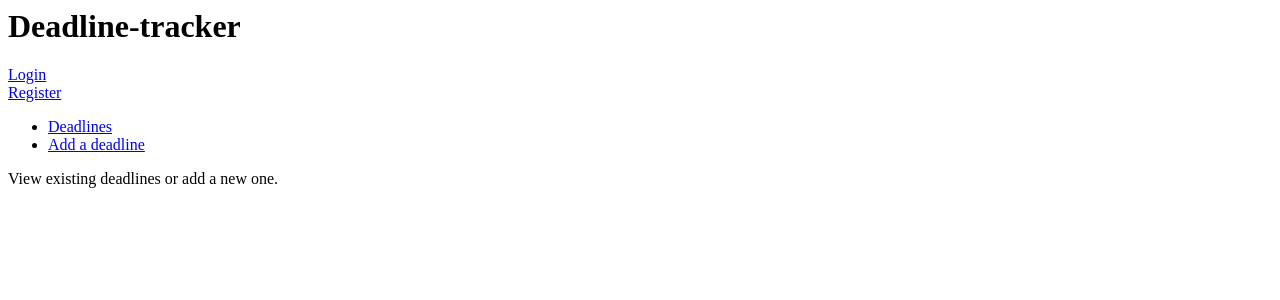
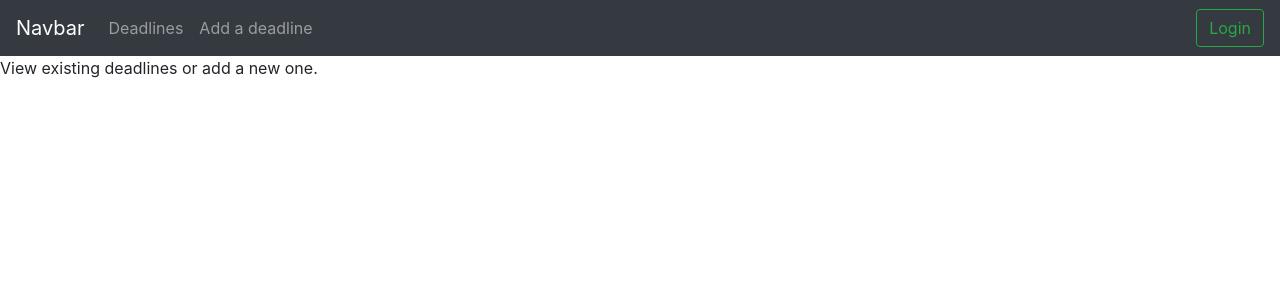
Before and after one commit to Teo44/Deadline-tracker, a Flask app: page / in a window 1280 px wide. Shown: the top 300 px of the page. Run offline with Flask 2, Linux system fonts and the light colour scheme; some libraries are stand-ins or nearby versions.

Commit message:
Changed layout.html to a bootstrap navbar

```diff
--- a/application/templates/index.html
+++ b/application/templates/index.html
@@ -1,4 +1,4 @@
-<h1> Deadline-tracker </h1>
+<!--<h1> Deadline-tracker </h1>-->
 
 {% extends "layout.html" %}
 
--- a/application/templates/layout.html
+++ b/application/templates/layout.html
@@ -2,10 +2,45 @@
 <html>
 	<head>
 		<meta charset="utf-8">
-		<title>TodoApp</title>
+		<title>Deadline-Tracker</title>
+	    <link rel="stylesheet" href="https://maxcdn.bootstrapcdn.com/bootstrap/4.0.0/css/bootstrap.min.css" integrity="sha384-Gn5384xqQ1aoWXA+058RXPxPg6fy4IWvTNh0E263XmFcJlSAwiGgFAW/dAiS6JXm" crossorigin="anonymous">
 	</head>
 
 	<body>
+		<nav class="navbar navbar-expand-lg navbar-dark bg-dark">
+		  <a class="navbar-brand" href="#">Navbar</a>
+		  <button class="navbar-toggler" type="button" data-toggle="collapse" data-target="#navbarSupportedContent" aria-controls="navbarSupportedContent" aria-expanded="false" aria-label="Toggle navigation">
+			<span class="navbar-toggler-icon"></span>
+		  </button>
+
+		  <div class="collapse navbar-collapse" id="navbarSupportedContent">
+			<ul class="navbar-nav mr-auto">
+			  <li class="nav-item">
+				  <a class="nav-link" href="{{ url_for('deadlines_index') }}">Deadlines </a>
+			  </li>
+			  <li class="nav-item">
+				  <a class="nav-link" href="{{ url_for('deadlines_form') }}">Add a deadline</a>
+			  </li>
+			</ul>
+		  </div>
+		  <div class="form-inline">
+			  {% if current_user.is_authenticated %}
+			  <span class="navbar-text pr-2">
+				  Logged in as {{ current_user.username }}
+			  </span>
+			  <form action="{{ url_for('auth_logout') }}">
+				  <button class="btn btn-outline-success" type="submit">Logout</button>
+			  </form>
+			  {% else %}
+			  <form action="{{ url_for('auth_login') }}">
+				  <button class="btn btn-outline-success" type="submit">Login</button>
+			  </form>
+			  {% endif %}
+		  </div>
+		</nav>
+
+
+		<!--
 		{% if current_user.is_authenticated %}
 		<p>
 			Logged in as {{ current_user.username }}. <a href="{{ url_for('auth_logout') }}">Logout</a>
@@ -20,11 +55,15 @@
 			<li><a href="{{ url_for('deadlines_index') }}">Deadlines</a></li>
 			<li><a href="{{ url_for('deadlines_form') }}">Add a deadline</a></li>
 		</ul>
+		-->
 
 		{% block body %}
 			<p>
 				Content.
 			</p>
 		{% endblock %}
+		<script src="https://code.jquery.com/jquery-3.2.1.slim.min.js" integrity="sha384-KJ3o2DKtIkvYIK3UENzmM7KCkRr/rE9/Qpg6aAZGJwFDMVNA/GpGFF93hXpG5KkN" crossorigin="anonymous"></script>
+<script src="https://cdnjs.cloudflare.com/ajax/libs/popper.js/1.12.9/umd/popper.min.js" integrity="sha384-ApNbgh9B+Y1QKtv3Rn7W3mgPxhU9K/ScQsAP7hUibX39j7fakFPskvXusvfa0b4Q" crossorigin="anonymous"></script>
+<script src="https://maxcdn.bootstrapcdn.com/bootstrap/4.0.0/js/bootstrap.min.js" integrity="sha384-JZR6Spejh4U02d8jOt6vLEHfe/JQGiRRSQQxSfFWpi1MquVdAyjUar5+76PVCmYl" crossorigin="anonymous"></script>
 	</body>
 </html>
```
